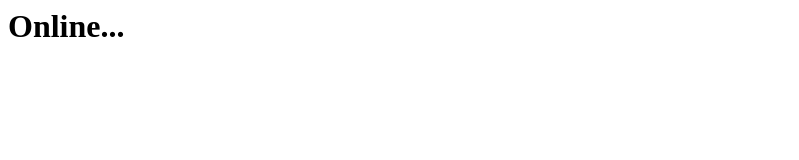
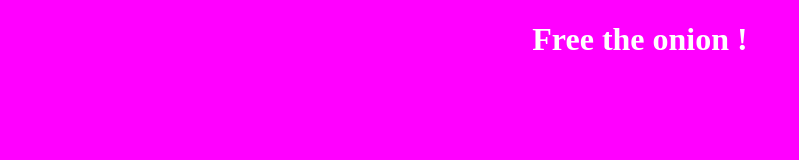
Before and after one commit to recoder101/freetheonion, a plain HTML site: page index.html in a window 1280 px wide. Shown: the whole page, without its empty margins (0-799 px from the left). Drawn offline with Linux system fonts and the light colour scheme.

Commit message:
Add files via upload

```diff
--- a/index.html
+++ b/index.html
@@ -1 +1,11 @@
-<h1>Online...</h1>
+<!DOCTYPE html>
+<html>
+	<head>
+		<meta charset="UTF-8"/>
+		<title>Free the onion!</title>
+		<link rel="stylesheet" href="style.css"/>
+	</head>
+	<body>
+		<h1>Free the onion !</h1>
+	</body>
+</html>
--- /dev/null
+++ b/style.css
@@ -0,0 +1,9 @@
+body {
+	background: magenta;
+}
+
+h1 {
+	font-size: xx-large;
+	text-align: center;
+	color: white;
+}
```
